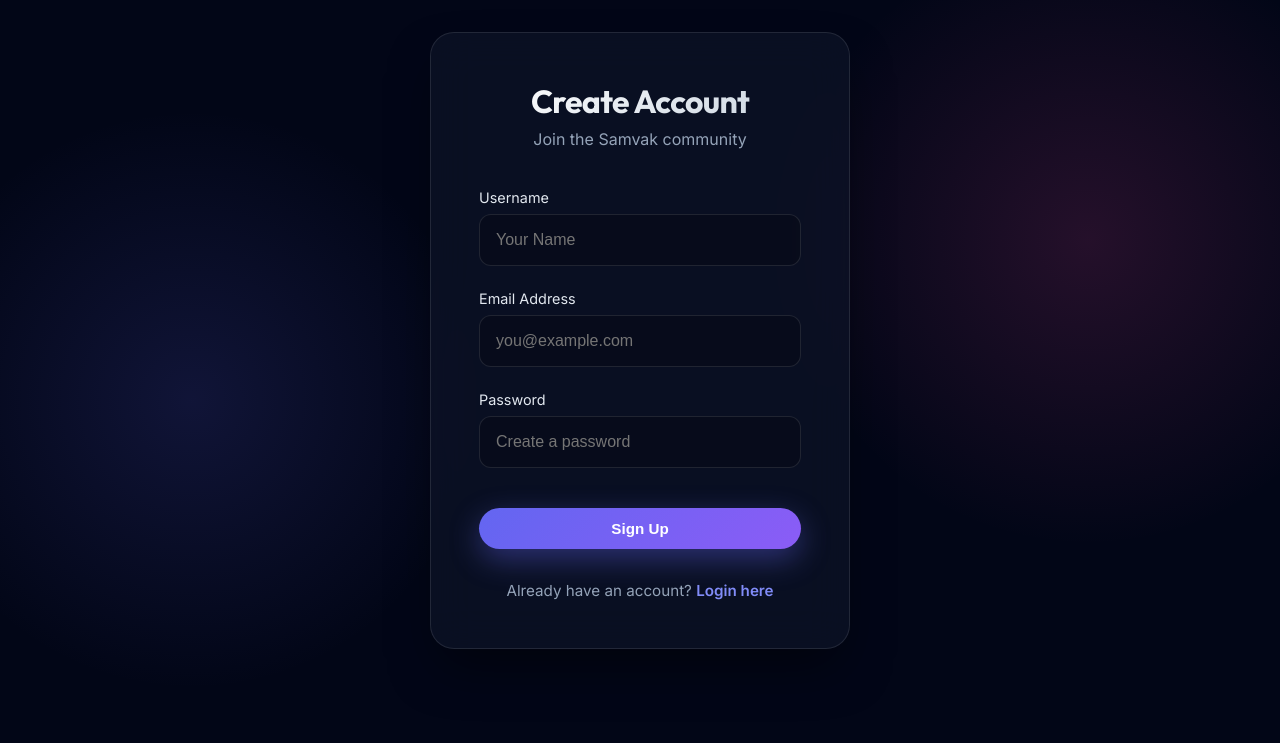
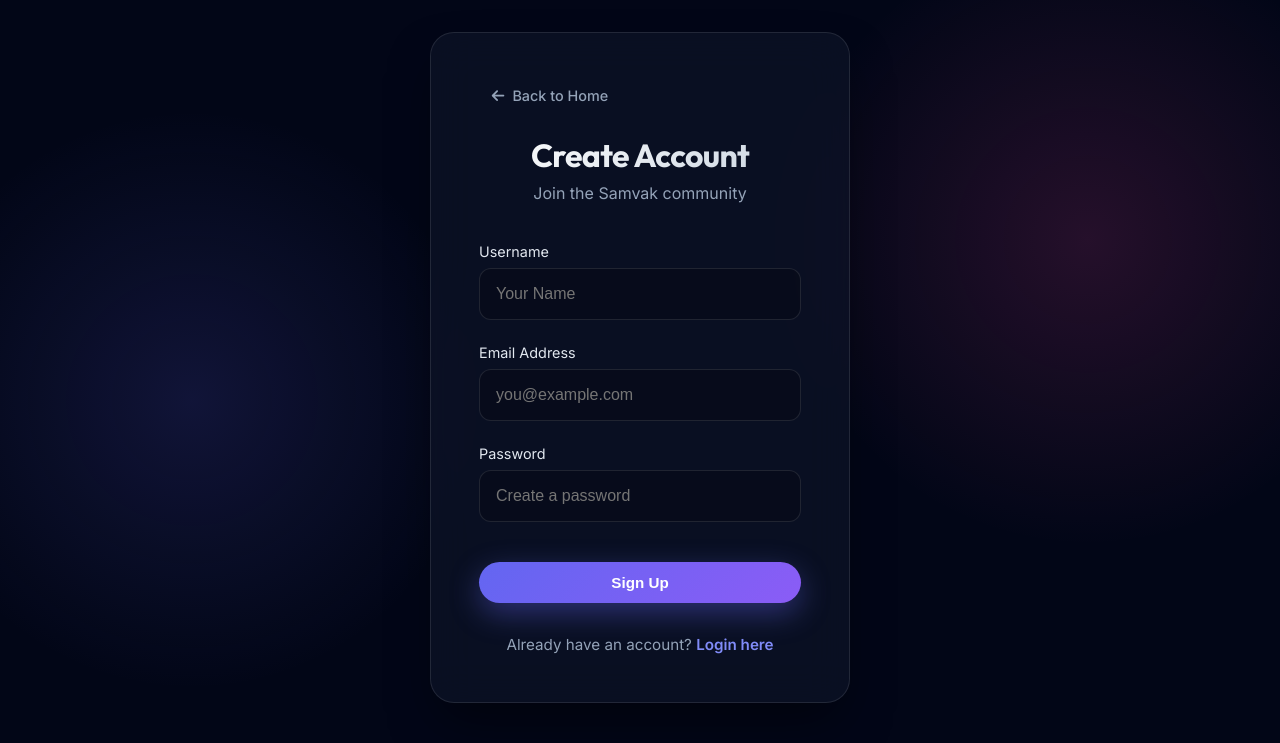
Before and after one commit to Naveen8803/Samvak, a Flask app: page /api/register in a window 1280 px wide. Shown: the top 743 px of the page. Before the commit the page ends 649 px from the top, so only its background shows below. Run offline with Flask 3, Linux system fonts and the light colour scheme.

Commit message:
Add back-to-home button on login and register pages

```diff
--- a/templates/register.html
+++ b/templates/register.html
@@ -8,6 +8,7 @@
 {% block content %}
 <div class="page-container" style="display: flex; justify-content: center; align-items: center; min-height: 80vh;">
   <div class="auth-card-glass">
+    <a href="/" class="auth-back-btn"><i class="fas fa-arrow-left"></i> Back to Home</a>
     <div class="auth-header">
       <h2
         style="font-size: 2rem; margin-bottom: 0.5rem; background: linear-gradient(135deg, #fff 0%, #cbd5e1 100%); -webkit-background-clip: text; -webkit-text-fill-color: transparent;">
@@ -48,6 +49,26 @@
 </div>
 
 <style>
+  .auth-back-btn {
+    display: inline-flex;
+    align-items: center;
+    gap: 0.5rem;
+    color: #94a3b8;
+    text-decoration: none;
+    font-size: 0.9rem;
+    font-weight: 500;
+    margin-bottom: 1.5rem;
+    transition: all 0.2s ease;
+    padding: 0.4rem 0.8rem;
+    border-radius: 8px;
+  }
+
+  .auth-back-btn:hover {
+    color: #e2e8f0;
+    background: rgba(99, 102, 241, 0.1);
+    transform: translateX(-3px);
+  }
+
   .auth-card-glass {
     width: 100%;
     max-width: 420px;
```
Also changed, not shown: templates/login.html (+21 -0 lines).
